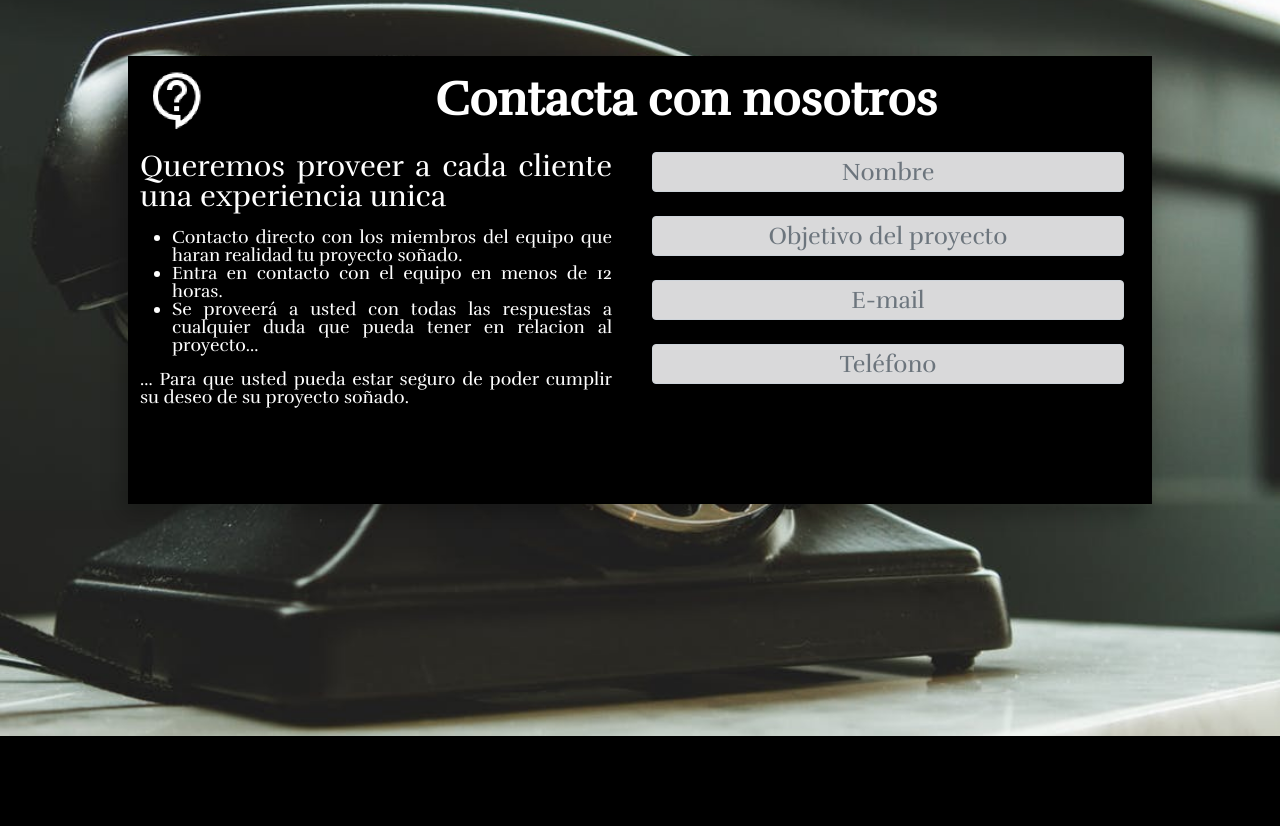
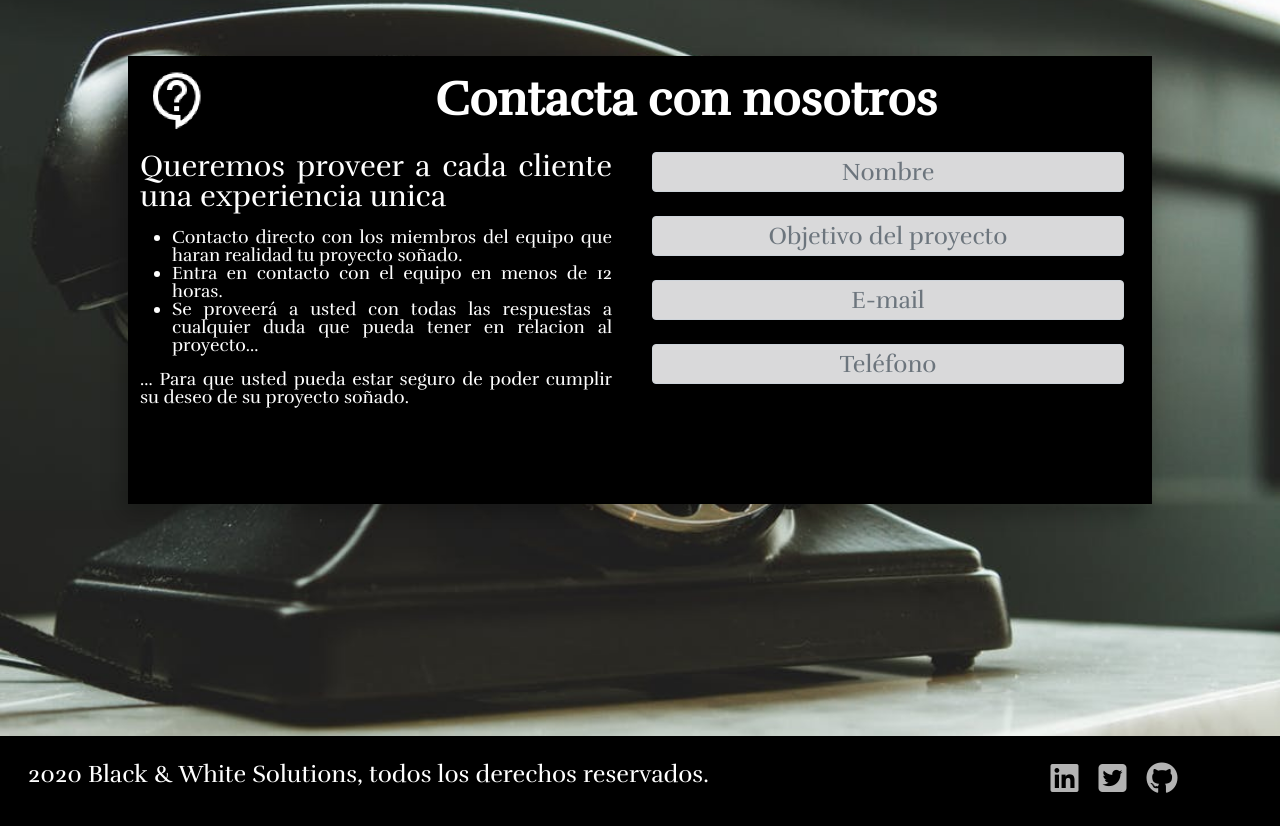
Before and after one commit to Black-And-White-Solutions/Black-And-White-Solutions.github.io, a React (Create React App) app: page / in a window 1280 px wide. Shown: the part 5449-6275 px from the top of the page. Before the commit the page ends 6185 px from the top, so only its background shows below. Built offline with nearby package versions, Linux system fonts and the light colour scheme.

Commit message:
Añadido Footer al componente principal del sitio.

```diff
--- a/src/App.js
+++ b/src/App.js
@@ -1,11 +1,12 @@
 import React from 'react';
-import './App.css';
-import Navbar from './components/Navbar.jsx';
-import Presentation from './components/Presentation.jsx';
-import Services from './components/Services.jsx';
+import Navbar from './components/Navbar';
+import Presentation from './components/Presentation';
+import Services from './components/Services';
 import Process from './components/Process';
 import Team from './components/Team';
-import Form from './components/Form.jsx';
+import Form from './components/Form';
+import Footer from './components/Footer';
+import './App.css';
 
 function App() {
   return (
@@ -16,6 +17,7 @@ function App() {
       <Process />
       <Team />
       <Form />
+      <Footer />
     </div>
   );
 }
```
